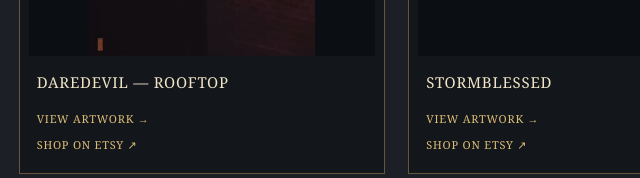
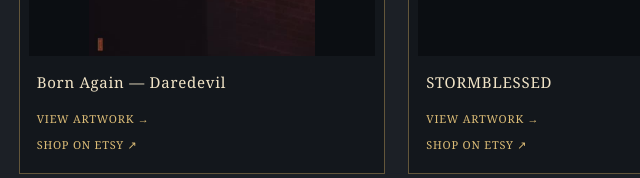
Before and after one commit to theladybugco/wade-johnson-art, a plain HTML site: page prints.html in a window 1280 px wide. Shown: the part 2542-2720 px from the top of the page, 438-1078 px from the left. Drawn offline with Linux system fonts and the light colour scheme.

Commit message:
Rename Daredevil Rooftop to Born Again — Daredevil

```diff
--- a/prints.html
+++ b/prints.html
@@ -27,7 +27,7 @@ footer{padding:35px 0 60px;border-top:1px solid #50452f;text-align:center;color:
 <article class="print-card"><div class="art-image"><img loading="eager" src="images/Hail Mary Regular Vision.png" alt="HAIL MARY — REGULAR VISION, original digital artwork by Wade Johnson" onerror="this.hidden=true;this.parentElement.classList.add('missing')"><span class="image-unavailable">ARTWORK IMAGE AWAITING UPLOAD</span></div><div class="print-info"><h3>"A Moment" — Regular Vision</h3><p class="edition-note">Individual print · Choose the green version on Etsy</p><div class="print-actions"><a href="artwork.html?id=12">VIEW ARTWORK →</a><a href="https://www.etsy.com/listing/4509943697" target="_blank" rel="noopener noreferrer">SHOP ON ETSY ↗</a></div></div></article>
 <article class="print-card"><div class="art-image"><img loading="eager" src="images/Hail Mary Infrared Vission.png" alt="HAIL MARY — INFRARED VISION, original digital artwork by Wade Johnson" onerror="this.hidden=true;this.parentElement.classList.add('missing')"><span class="image-unavailable">ARTWORK IMAGE AWAITING UPLOAD</span></div><div class="print-info"><h3>"A Moment" — Infrared Vision</h3><p class="edition-note">Individual print · Choose the red version on Etsy</p><div class="print-actions"><a href="artwork.html?id=11">VIEW ARTWORK →</a><a href="https://www.etsy.com/listing/4509943697" target="_blank" rel="noopener noreferrer">SHOP ON ETSY ↗</a></div></div></article>
 </div></section><h2 class="section-title other-title">Explore More Art Prints</h2><div class="grid"><article class="print-card"><div class="art-image"><img loading="lazy" src="images/mistborn.png" alt="The Survivor — Mistborn, original digital artwork by Wade Johnson" onerror="this.hidden=true;this.parentElement.classList.add('missing')"><span class="image-unavailable">ARTWORK IMAGE AWAITING UPLOAD</span></div><div class="print-info"><h2>The Survivor — Mistborn</h2><div class="print-actions"><a href="artwork.html?id=5">VIEW ARTWORK →</a><a href="https://www.etsy.com/listing/4620464572" target="_blank" rel="noopener noreferrer">SHOP ON ETSY ↗</a></div></div></article>
-<article class="print-card"><div class="art-image"><img loading="lazy" src="images/Dare Devil 2.jpg" alt="DAREDEVIL — ROOFTOP, original digital artwork by Wade Johnson" onerror="this.hidden=true;this.parentElement.classList.add('missing')"><span class="image-unavailable">ARTWORK IMAGE AWAITING UPLOAD</span></div><div class="print-info"><h2>DAREDEVIL — ROOFTOP</h2><div class="print-actions"><a href="artwork.html?id=25">VIEW ARTWORK →</a><a href="https://www.etsy.com/listing/4505032418" target="_blank" rel="noopener noreferrer">SHOP ON ETSY ↗</a></div></div></article>
+<article class="print-card"><div class="art-image"><img loading="lazy" src="images/Dare Devil 2.jpg" alt="Born Again — Daredevil, original digital artwork by Wade Johnson" onerror="this.hidden=true;this.parentElement.classList.add('missing')"><span class="image-unavailable">ARTWORK IMAGE AWAITING UPLOAD</span></div><div class="print-info"><h2>Born Again — Daredevil</h2><div class="print-actions"><a href="artwork.html?id=25">VIEW ARTWORK →</a><a href="https://www.etsy.com/listing/4505032418" target="_blank" rel="noopener noreferrer">SHOP ON ETSY ↗</a></div></div></article>
 <article class="print-card"><div class="art-image"><img loading="lazy" src="images/Stormblessed.png" alt="STORMBLESSED, original digital artwork by Wade Johnson" onerror="this.hidden=true;this.parentElement.classList.add('missing')"><span class="image-unavailable">ARTWORK IMAGE AWAITING UPLOAD</span></div><div class="print-info"><h2>STORMBLESSED</h2><div class="print-actions"><a href="artwork.html?id=15">VIEW ARTWORK →</a><a href="https://www.etsy.com/listing/4470904267" target="_blank" rel="noopener noreferrer">SHOP ON ETSY ↗</a></div></div></article>
 <article class="print-card"><div class="art-image"><img loading="lazy" src="images/Tower of the Swallow.png" alt="THE TOWER OF THE SWALLOW, original digital artwork by Wade Johnson" onerror="this.hidden=true;this.parentElement.classList.add('missing')"><span class="image-unavailable">ARTWORK IMAGE AWAITING UPLOAD</span></div><div class="print-info"><h2>THE TOWER OF THE SWALLOW</h2><div class="print-actions"><a href="artwork.html?id=7">VIEW ARTWORK →</a><a href="https://www.etsy.com/listing/4583851561" target="_blank" rel="noopener noreferrer">SHOP ON ETSY ↗</a></div></div></article>
 <article class="print-card"><div class="art-image"><img loading="lazy" src="images/hedge-knight.jpg" alt="THE HEDGE KNIGHT, original digital artwork by Wade Johnson" onerror="this.hidden=true;this.parentElement.classList.add('missing')"><span class="image-unavailable">ARTWORK IMAGE AWAITING UPLOAD</span></div><div class="print-info"><h2>THE HEDGE KNIGHT</h2><div class="print-actions"><a href="artwork.html?id=3">VIEW ARTWORK →</a><a href="https://www.etsy.com/listing/4474487390" target="_blank" rel="noopener noreferrer">SHOP ON ETSY ↗</a></div></div></article>
```
